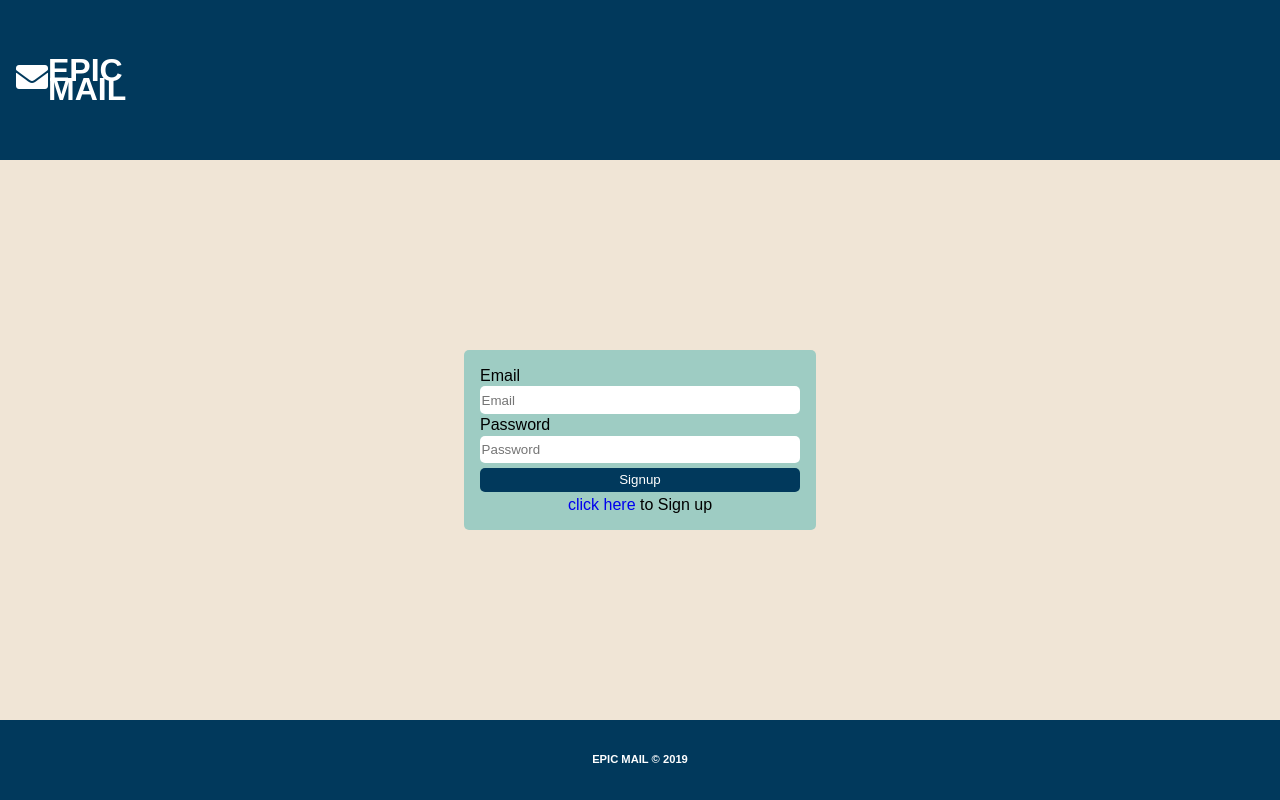
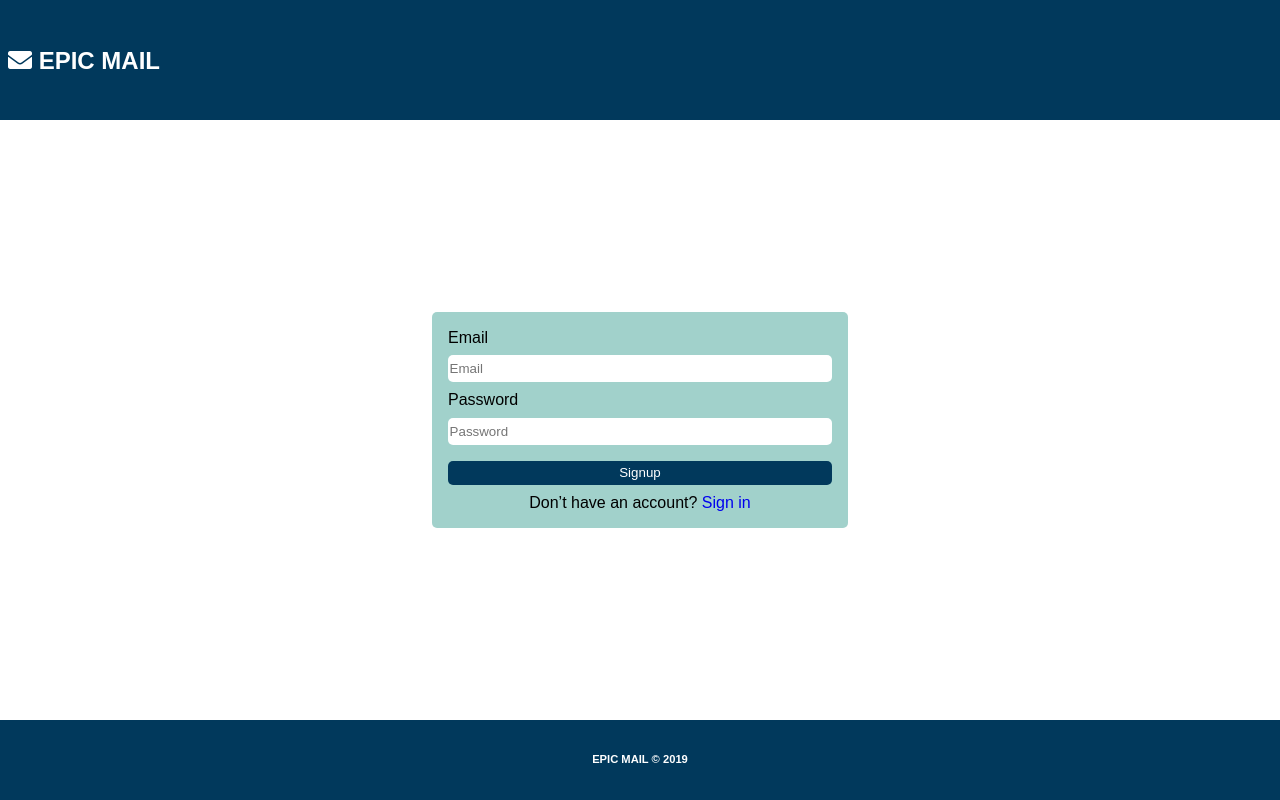
Before and after one commit to prince-curie/Epic-mail, a plain HTML site: page UI/index.html in a window 1280 px wide. Drawn offline with Linux system fonts and the light colour scheme.

```diff
--- a/UI/index.html
+++ b/UI/index.html
@@ -4,7 +4,7 @@
   <meta charset="UTF-8">
   <meta name="viewport" content="width=device-width, initial-scale=1.0">
   <meta http-equiv="X-UA-Compatible" content="ie=edge">
-    <title>epicmail | Signup</title>
+  <title>epicmail | Signin</title>
   <link rel="stylesheet" href="signup-in.css">
   <link rel="stylesheet" href="https://use.fontawesome.com/releases/v5.7.2/css/all.css" integrity="sha384-fnmOCqbTlWIlj8LyTjo7mOUStjsKC4pOpQbqyi7RrhN7udi9RwhKkMHpvLbHG9Sr" crossorigin="anonymous">
 </head>
@@ -12,23 +12,20 @@
   <header class="header__container">
     <h1 class="header__h1">
       <a href="index.html">
-                <i class="h1__i fas fa-envelope"></i>
-                <div class="h1__div">
-                    <span>EPIC</span>
-                    <span>MAIL</span>
-                </div>
+        <i class="fas fa-envelope"></i>
+        <span class="h1__span"> EPIC MAIL</span>
       </a>
     </h1>
   </header>
   <main class="main__container">
-        <form class="form__container" action="" method="get">
+    <form class="form__container" action="admin.html" method="get">
       <label for="Email">Email</label>
       <input type="email" name="" id="" placeholder="Email" required>
       <label for="password">Password</label>
       <input type="password" name="" id="" placeholder="Password" required>
-            <input type="submit" value="Signup">
-            <span> <a class="form__a" href="signup.html
-                ">click here</a>  to Sign up</span>
+      <input type="submit" value="Signup"  >
+      <span> Don’t have an account? <a class="form__a" href="signup.html
+          ">Sign in</a> </span>
     </form>
   </main>
   <footer class="footer__container">
--- a/UI/script.js
+++ b/UI/script.js
@@ -2,8 +2,8 @@
 const resetPasswordMessage = document.querySelector(".form__span-output");
 
 resetSuccessMessage = (event) => {
-    event.preventDefault();
-    return resetPasswordMessage.textContent = `Check your email for link to reset password`;
+  event.preventDefault();
+  return resetPasswordMessage.textContent = `Check your email for link to reset password`;
 }
 
 resetPasswordSent.addEventListener('submit', resetSuccessMessage, false);
--- a/UI/signup-in.css
+++ b/UI/signup-in.css
@@ -7,33 +7,27 @@
   font-family: Arial, Helvetica, sans-serif;
   display: grid;
   grid-template-columns: minmax(200px,);
-    background-color: rgba(240, 229, 214, 1);
+  background-color: rgba(255, 255, 255, 1);
 }
 .header__container {
   display: flex;
-    padding-left: 1rem;
-    height: 20vh;
+  padding-left: .5rem;
+  height: 15vh;
   align-items: center;
   background-color: rgba(1, 57, 92, 1);
   color: rgba(255,255,255,1);
 }
 .header__h1 > a {
-    display: flex;
-    flex-direction: row;
   background-color: rgba(1, 57, 92, 1);
   color: rgba(255,255,255,1);
   text-decoration: none;
+  font-size: 1.5rem;
 }
-.h1__i {
-    display: inline-flex;
-    flex-direction: column;
-}
-.h1__div {
-    display: inline-flex;
-    flex-direction: column;
+.h1__span {
+  align-self: center;
 }
 .main__container {
-    min-height: 70vh;
+  min-height: 75vh;
   justify-items: center;
   display: grid;
   align-items: center;
@@ -47,7 +41,7 @@
 }
 .form__container > input {
   height: 1.5rem;
-    margin: 0.1rem 0;
+  margin: 0.5rem 0;
   padding: 0.1rem;
   border-radius: 5px;
   border: none;
@@ -58,7 +52,7 @@
 }
 .form__container > input[type="submit"],
 .form__container > input[type="reset"] {
-    margin: 0.2rem 0;
+  margin: 0.5rem 0;
   background-color: rgba(1, 57, 92, 1);
   color: rgba(255,255,255,1);
 }
@@ -83,16 +77,16 @@
 }
 @media(min-width: 375px) {
   .form__container {
-        width: 40%;
+      width: 70%;
   }
 }
 @media(min-width: 768px) {
   .form__container {
-        width: 30%;
+      width: 40%;
   }
 }
 @media(min-width: 1024px) {
   .form__container {
-        width: 25%;
+      width: 30%;
   }
 }
```
Also changed, not shown: UI/resetpassword.html (+2 -5 lines), UI/signup.html (+4 -7 lines). Lines whose indentation alone changed are shown as unchanged.
